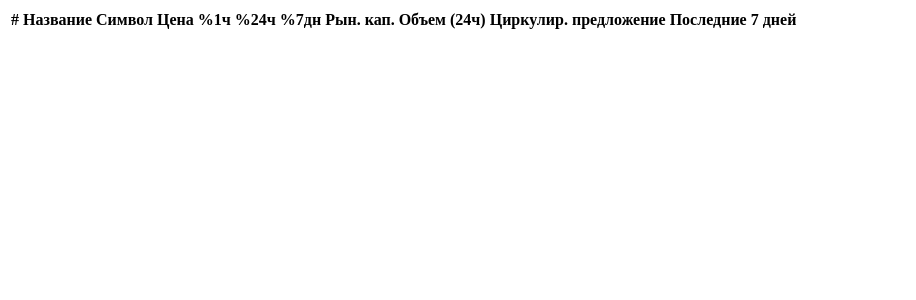
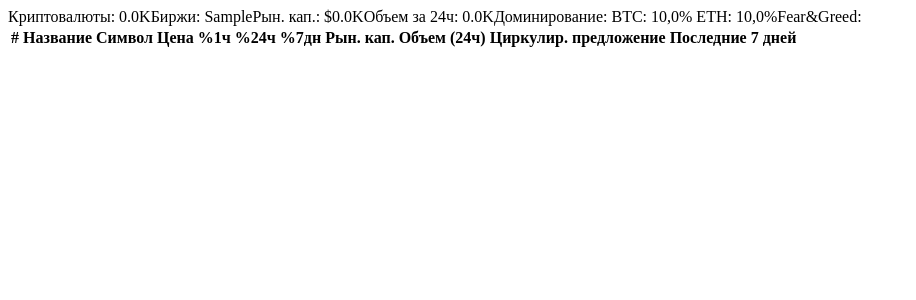
Before and after one commit to BlackMamba51/CryptoAnalysis, a Django app: template apps/analytics/templates/analytics/index.html in a window 1280 px wide. Shown: the top 300 px of the page, without its empty margins (0-916 px from the left). Run offline with Django 5.2, Linux system fonts and the light colour scheme; the template is opened without the code that fills it: most values are stand-ins (such as "Sample title", 1, 10 or a date in 2020); lists and menus that the app fills with data are empty.

Commit message:
add to analytics page general info about crypto

```diff
--- a/apps/analytics/templates/analytics/index.html
+++ b/apps/analytics/templates/analytics/index.html
@@ -1,3 +1,19 @@
+{% load custom_filters %}
+<div class="secondary-header">
+    <div class="general-info" style="display: flex; ">
+        <div>Криптовалюты: {{ data.data.total_crypto_dex_currencies|formatNumbers}}</div>
+        <div>Биржи: {{ data.data.active_exchanges }}</div>
+        <div>Рын. кап.: ${{ data.data.quote.USD.total_market_cap|formatNumbers }}</div>
+        <div>Объем за 24ч: {{ data.data.quote.USD.total_volume_24h|formatNumbers }}</div>
+        <div>Доминирование: BTC: {{ data.data.btc_dominance|floatformat:1 }}% ETH: {{ data.data.eth_dominance|floatformat:1 }}%</div>
+        <div>Fear&Greed:</div>
+    </div>
+    <div class="btn-content-add">
+
+    </div>
+</div>
+
+
 <table id="crypto-table">
     <tr>
         <th>#</th>
@@ -36,6 +52,8 @@
         }
         return `${(number / divisor).toFixed(2)} ${label}`;
     };
+
+
 
     function fetchCryptoData() {
         console.log("Запрос API отправлен:", new Date().toLocaleTimeString());
--- /dev/null
+++ b/apps/analytics/templatetags/custom_filters.py
@@ -0,0 +1,24 @@
+from django import template
+import math
+
+register = template.Library()
+
+@register.filter
+
+def formatNumbers(value):
+    digits = math.floor(math.log10(int(value))) + 1
+    label, divisor = '', 0
+    if (7 <= digits < 10):
+        label = 'M'
+        divisor = 1e6
+    elif (10 <= digits < 13):
+        label = 'B'
+        divisor = 1e9
+    elif (digits >= 13):
+        label = 'T'
+        divisor = 1e12
+    else:
+        label = 'K'
+        divisor = 1e3
+    number = value / divisor
+    return f'{math.floor(number * 100) / 100}{label}'
--- a/apps/analytics/urls.py
+++ b/apps/analytics/urls.py
@@ -1,9 +1,9 @@
 from django.urls import path
 
-from .views import fetch_crypto_api, get_crypto_data, crypto_chart
+from .views import fetch_crypto_api, get_crypto_data
 
 urlpatterns = [
     path("api/crypto/", fetch_crypto_api, name='crypto_api'),
-    path("api/binance/", crypto_chart, name='binance_api'),
+    # path("api/binance/", crypto_chart, name='binance_api'),
     path("", get_crypto_data, name='crypto_data'),
 ]
```
Also changed, not shown: apps/analytics/utils.py (+17 -10 lines), apps/analytics/views.py (+9 -5 lines).
